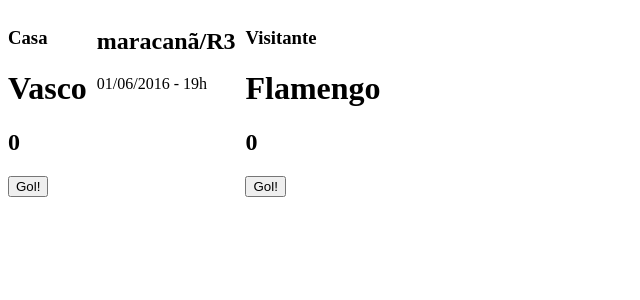
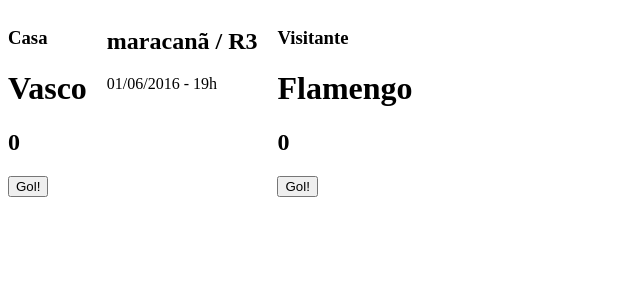
Before and after one commit to lariodiniz/Aprenda-React-na-pratica-, a React app: page / in a window 1280 px wide. Shown: the top 300 px of the page, without its empty margins (0-640 px from the left). Built offline with nearby package versions, Linux system fonts and the light colour scheme.

Commit message:
Fim da Aula 9
link da Aula:
https://www.youtube.com/watch?v=haATzIEYxHM

```diff
--- a/src/components/App.js
+++ b/src/components/App.js
@@ -3,7 +3,7 @@
 
 const dados = {
     partida: {
-        estadio: "maracanã/R3",
+        estadio: "maracanã / R3",
         data: "01/06/2016",
         horario: "19h",
     },
@@ -16,11 +16,7 @@
 };
 export default class App extends React.Component {
     render(){
-        return <PlacarContainer
-                    partida={dados.partida}
-                    casa={dados.casa}
-                    visitante={dados.visitante}
-                />
+        return <PlacarContainer {...dados} />
 
         ;
     }
--- a/src/components/PlacarContainer.js
+++ b/src/components/PlacarContainer.js
@@ -27,22 +27,23 @@
     }
 
     render(){
+
+        const { partida, casa, visitante } = this.props;
+        const estilo = {float:"left", "marginRight":"20px"}
+
         return (
             <div>
-                <div style={{float:"left", "marginRight":"10px"}}>
+                <div style={estilo}>
                     <h3>Casa</h3>
-                    <Time nome={this.props.casa.nome} gols={this.state.gols_casa}
+                    <Time nome={casa.nome} gols={this.state.gols_casa}
                         marcarGol={this.marcarGolCasa.bind(this)} />
                 </div>
-                <div style={{float:"left", "marginRight":"10px"}}>
-                    <Partida
-                        estadio={this.props.partida.estadio}
-                        data={this.props.partida.data}
-                        horario={this.props.partida.horario} />
+                <div style={estilo}>
+                    <Partida {...partida} />
                 </div>
-                <div style={{float:"left", "marginRight":"10px"}}>
+                <div style={estilo}>
                     <h3>Visitante</h3>
-                    <Time nome={this.props.visitante.nome} gols={this.state.gols_visitante}
+                    <Time nome={visitante.nome} gols={this.state.gols_visitante}
                     marcarGol={this.marcarGolVisitante.bind(this)} />
                 </div>
                 <div style={{clear:"both"}}></div>
```
